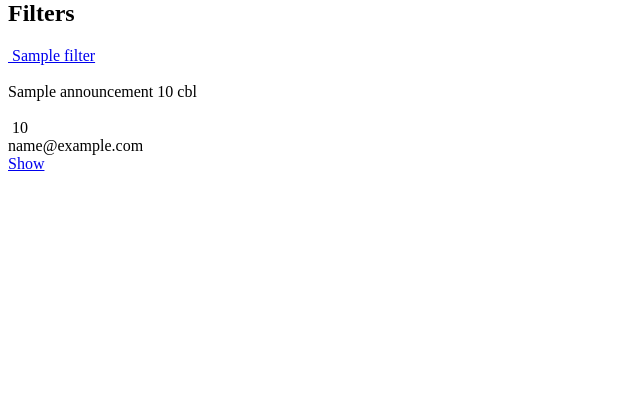
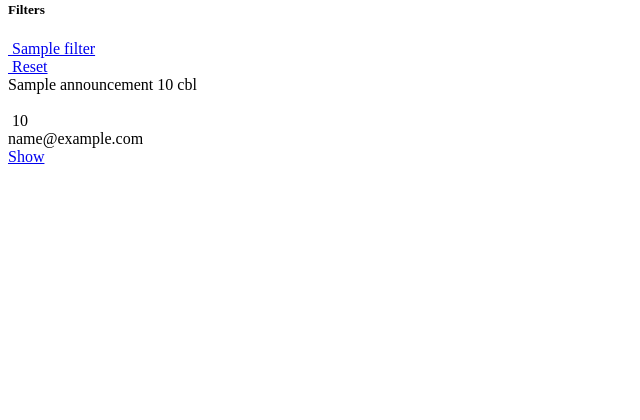
Before and after one commit to Projekt-Studia/PIO, a Symfony app: template templates/announcements/index.html.twig in a window 1280 px wide. Shown: the part 332-752 px from the top of the page, without its empty margins (0-640 px from the left). Run offline with Twig, Linux system fonts and the light colour scheme; the template is opened without the code that fills it: most values are stand-ins (such as "Sample title", 1, 10 or a date in 2020); some libraries are stand-ins or nearby versions.

Commit message:
PIO-35 added categories panel

```diff
--- a/templates/announcements/index.html.twig
+++ b/templates/announcements/index.html.twig
@@ -3,16 +3,30 @@
 {% block title %}Ogłoszenia{% endblock %}
 
 {% block body %}
-<div class="ann__container">
-    <h2>Filters</h2>
+<a href="{{path('app_default')}}"><i class="fa-solid navbar__menu-icons fa-arrow-left"></i></a>
+
+<div class="ann__content">
+<div class="ann__categories">
+
+    <h5 class="ann__text">Filters</h5>
+    <div class="ann__category">
     {% for filter in filters %}
-                <div><a href="{{ path('app_announcements_filter', { 'categoryId': filter.id }) }}" class="ann__text">
-                        <i class="fa-solid fa-eye"></i>&nbsp;{{ filter.name }}</a></div>
+        {% if app.request.get('categoryId') == filter.id %}
+        <a href="{{ path('app_announcements_filter', { 'categoryId': filter.id }) }}" style="font-weight: 700; color: black;" class="main__link">
+            <i class="fa-solid fa-chevron-right"></i>&nbsp;{{ filter.name }}
+        </a><br>
+        {% else %}
+        <a href="{{ path('app_announcements_filter', { 'categoryId': filter.id }) }}" class="main__link">
+            <i class="fa-solid fa-chevron-right"></i>&nbsp;{{ filter.name }}
+        </a><br>
+        {% endif %}
+
     {% endfor %}
+        <a href="{{ path('app_announcements') }}" class="main__link">
+            <i class="fa-solid fa-chevron-right"></i>&nbsp;Reset
+        </a>
+    </div>
 </div>
-    <br>
-
-<a href="{{path('app_default')}}"><i class="fa-solid navbar__menu-icons fa-arrow-left"></i></a>
 
 <div class="ann__container">
     {% for announcement in announcements %}
@@ -34,6 +48,8 @@
         {% endif %}
     {% endfor %}
 </div>
+
+</div>
 {% endblock %}
 {% block icons %}
     {% if is_granted('ROLE_ADMIN') %}
```
Also changed, not shown: assets/styles/ann.scss (+22 -1 lines), templates/my_announcements/index.html.twig (+6 -6 lines), templates/show_announcement/index.html.twig (+9 -0 lines).
